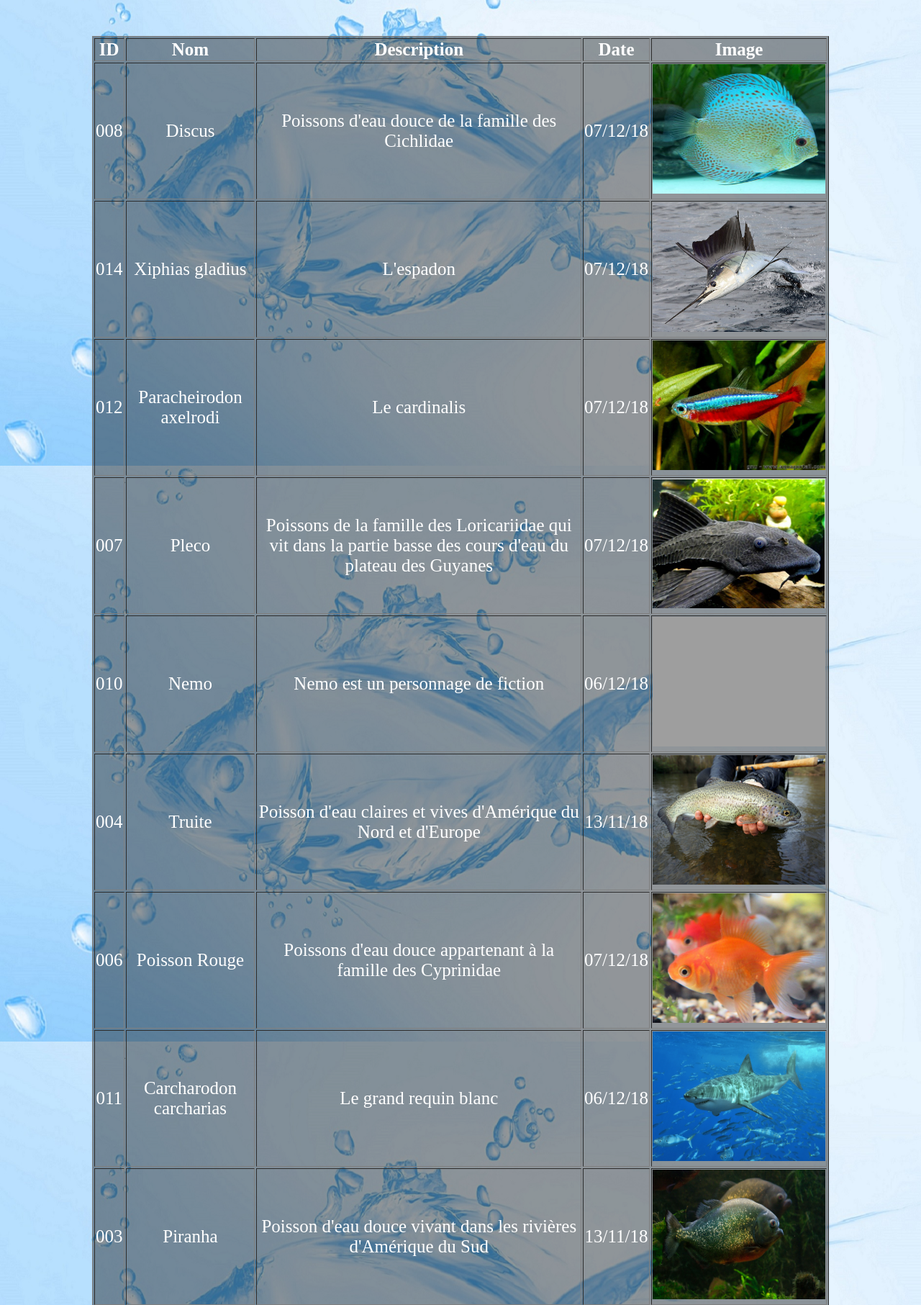
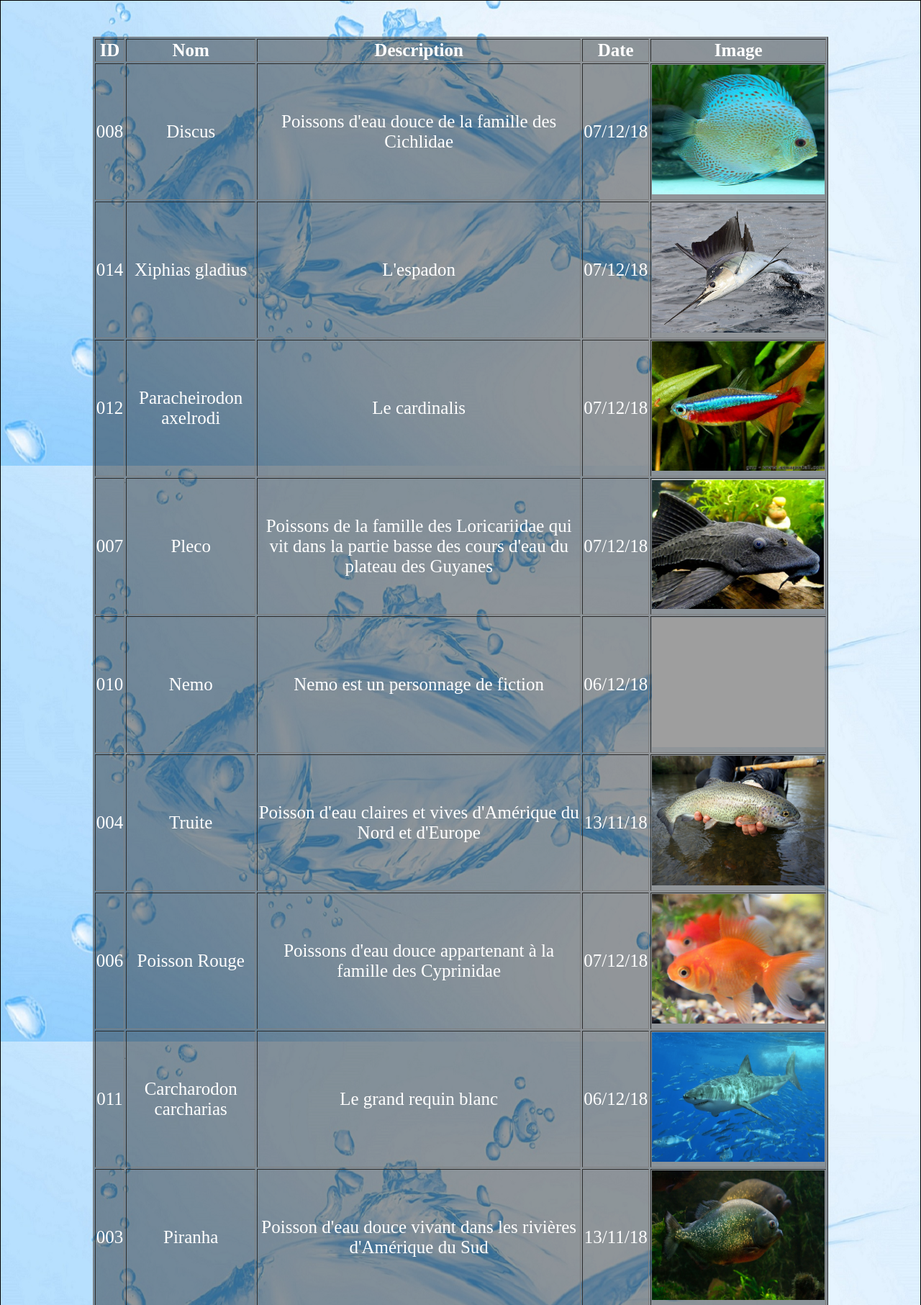
Before and after one commit to Doug71/poissons, a PHP site: page /catalogue.php in a window 1280 px wide. Shown: the part 153-1966 px from the top of the page at 72% size. Run offline with PHP 8.4, Linux system fonts and the light colour scheme; grey boxes are pictures that could not be loaded.

Commit message:
mise à jour 13/12/2018

```diff
--- a/catalogue.php
+++ b/catalogue.php
@@ -1,6 +1,6 @@
 <!DOCTYPE html>
+<html lang="fr">
 
-<html lang="fr">
 	<head>
   		<meta charset="utf-8">
   		<title>Catalogue</title>
@@ -13,7 +13,7 @@
         <?php
             include("header.php");
         ?>
-        <article class='tableau'>
+        <article id="tableau">
             <?php
                 include("lecture.php");
             ?>
@@ -24,4 +24,5 @@
 			?>
 		</footer>
     </body>
+
 </html>
--- a/contact.php
+++ b/contact.php
@@ -47,4 +47,5 @@
 			?>
 		</footer>
     </body>
+
 </html>
--- a/creation.php
+++ b/creation.php
@@ -1,5 +1,5 @@
 <!DOCTYPE html>
-    <html>
+<html lang="fr">
 
     <head>
         <meta charset="utf-8">
@@ -95,4 +95,5 @@
 			?>
 		</footer>
     </body>
+
  </html>
--- a/details.php
+++ b/details.php
@@ -1,5 +1,6 @@
 <!DOCTYPE html>
 <html>
+
     <head>
         <meta charset="utf-8" />
         <meta http-equiv="X-UA-Compatible" content="IE=edge">
@@ -8,8 +9,8 @@
         <link rel="icon" type="image/png" href="images/favicon.png" />
         <link rel="shortcut icon" href="timages/favicon.png" type="image/x-icon"/>
     </head>
+
     <body>
-
         <?php
             include ('header.php');
                 if (isset($_POST['modifier']))
--- a/header.php
+++ b/header.php
@@ -12,8 +12,7 @@
         </li>
         <li><a href="contact.php">CONTACT</a></li>
         <li id="recherche"><form action="catalogue.php" method="POST">
-        <input class="searchtext" type="text" name="recherche" required>
-        <input class="recherche" type="submit" name="valider" value="Rechercher">
-    </form></li>
+            <input class="searchtext" type="text" name="recherche" required>
+            <input class="recherche" type="submit" name="valider" value="Rechercher"></form></li>
     </ul>
 </nav>
--- a/index.php
+++ b/index.php
@@ -1,6 +1,6 @@
 <!DOCTYPE html>
+<html lang="fr">
 
-<html lang="fr">
 	<head>
   	<meta charset="utf-8">
   	<title>Index</title>
--- a/lecture.php
+++ b/lecture.php
@@ -70,8 +70,6 @@ while ($entry = readdir($handle)) {
     }
     if ($tmp == 0)
         echo "<p class='succes' style='color:red;'>Désolé, aucun résultat ne correspond à votre recherche."."\r\n"." <a href='catalogue.php'>Revenez au catalogue</a></p>";
-
-
     closedir($handle);
 ?>
 </table>
--- a/style.css
+++ b/style.css
@@ -11,15 +11,6 @@ body
         margin: 0px;
         background: url("poisson.jpg") fixed no-repeat;
         background-size: 100%;
-        height: 100%;
-        width: 100%;
-    }
-
-article
-    {
-        width: 100%;
-        height: 80%;
-        /*overflow-y: scroll;*/
     }
 
 header
@@ -103,9 +94,9 @@ li:hover ul
         /*z-index: 1;*/
     }
 
-.tableau
+#tableau
     {
-
+        border: 1px black solid;
         display: flex;
         justify-content: center;
     }
@@ -305,9 +296,6 @@ a:hover
         background-color: rgba(91, 143, 255, 0.8);
         position: relative;
         bottom: 0;
-        /*width: 100%;*/
-        padding: 0px;
-        margin: 0%;
     }
 nav
     {
```
Lines whose indentation alone changed are shown as unchanged.
